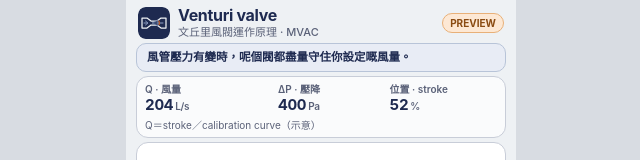
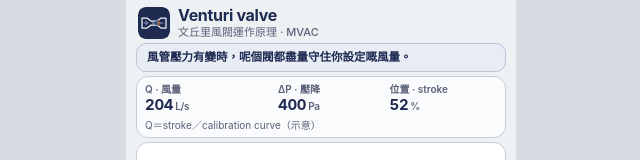
Before and after one commit to justinksw/bse-tools, a plain HTML site: page tools/venturi-valve/index.html in a window 1280 px wide. Shown: the top 160 px of the page, without its empty margins (319-959 px from the left). Drawn offline with Linux system fonts and the light colour scheme.

Commit message:
chore(venturi): drop PREVIEW — layman Fork A live
Co-authored-by: justinksw <justinksw@users.noreply.github.com>

```diff
--- a/tools/venturi-valve/index.html
+++ b/tools/venturi-valve/index.html
@@ -3,8 +3,7 @@
 <head>
   <meta charset="utf-8" />
   <meta name="viewport" content="width=device-width, initial-scale=1, viewport-fit=cover" />
-  <meta name="robots" content="noindex" />
-  <title>Venturi valve｜文丘里風閥 · PREVIEW</title>
+  <title>Venturi valve｜文丘里風閥</title>
   <style>
     :root {
       --canvas: #EEF1F4;
@@ -76,24 +75,6 @@
       overflow-wrap: anywhere;
       word-break: keep-all;
     }
-    .chip-row {
-      display: flex;
-      flex-direction: column;
-      gap: 3px;
-      flex: 0 0 auto;
-      align-items: flex-end;
-    }
-    .badge {
-      font-size: 10px;
-      font-weight: 700;
-      color: #8a4b12;
-      background: var(--warn-bg);
-      border: 1px solid var(--warn-bd);
-      border-radius: 999px;
-      padding: 3px 7px;
-      white-space: nowrap;
-    }
-
     .hero {
       flex: 0 0 auto;
       margin: 0 10px 4px;
@@ -587,9 +568,6 @@
       <div class="titles">
         <h1>Venturi valve</h1>
         <div class="sub">文丘里風閥運作原理 · MVAC</div>
-      </div>
-      <div class="chip-row">
-        <span class="badge" id="previewBadge">PREVIEW</span>
       </div>
     </header>
 
```
Also changed, not shown: index.html (+0 -2 lines).
